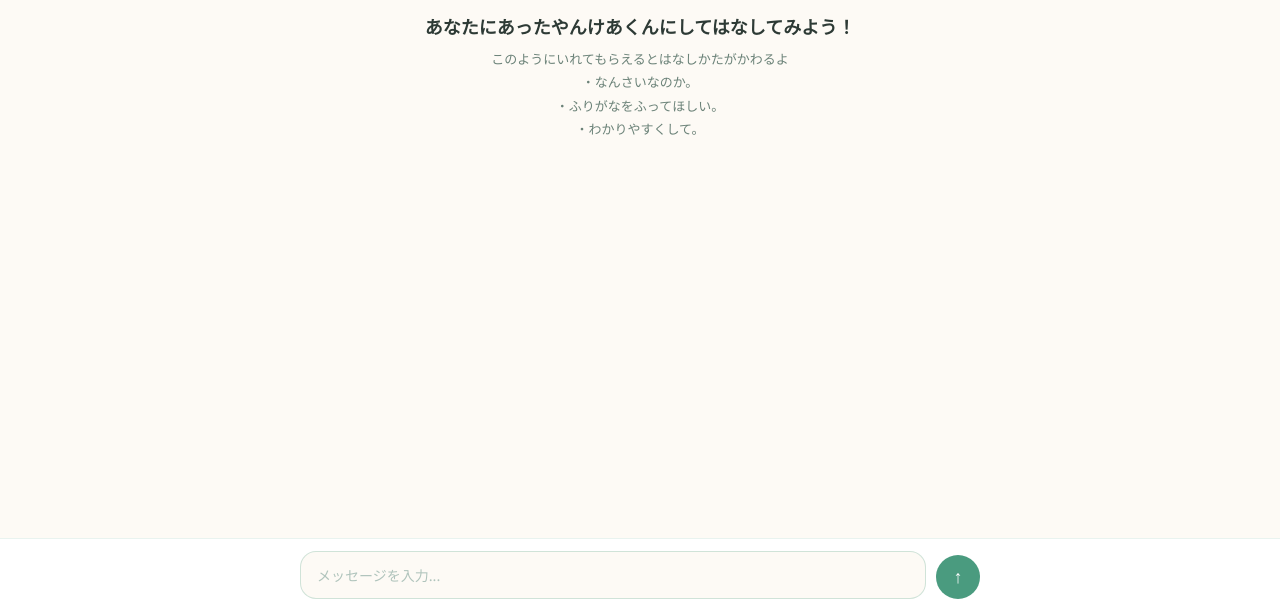
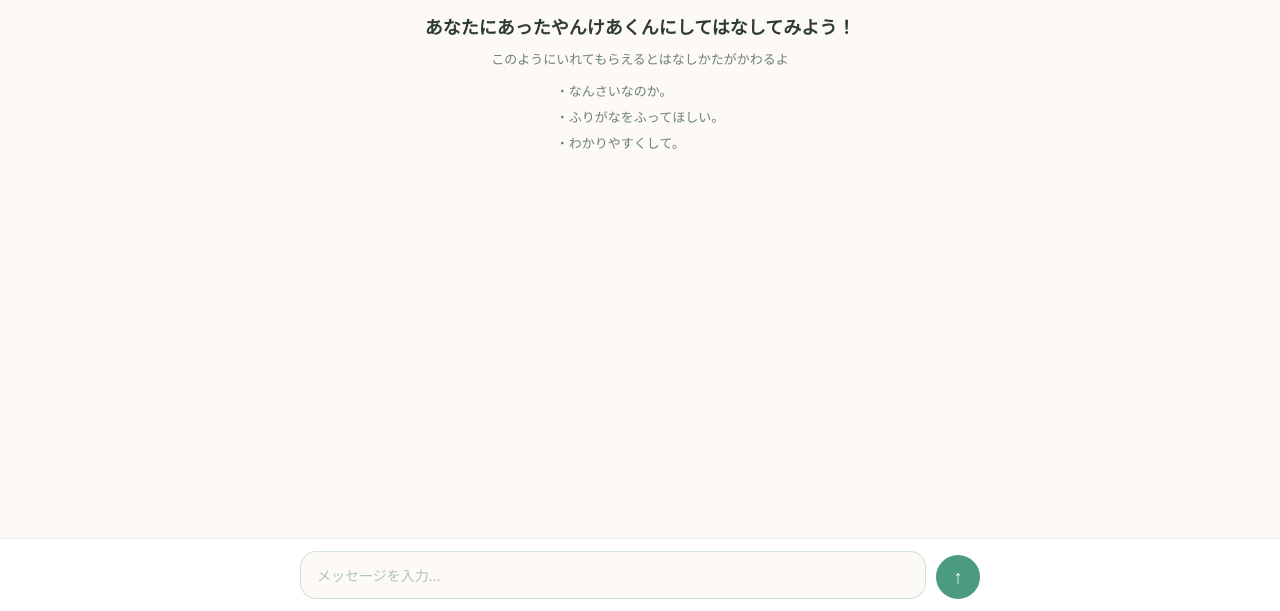
Before and after one commit to asamium/yangu, a plain HTML site: page chat.html in a window 1280 px wide. Shown: the part 189-800 px from the top of the page. Drawn offline with nearby package versions, Linux system fonts and the light colour scheme.

Commit message:
Add files via upload

```diff
--- a/chat.html
+++ b/chat.html
@@ -93,6 +93,8 @@
       margin-bottom: 8px;
     }
     .welcome p { font-size: 13px; line-height: 1.8; }
+    .welcome .list-wrap { display: flex; justify-content: center; margin-top: 8px; }
+    .welcome .list-wrap ul { list-style: none; text-align: left; font-size: 13px; line-height: 2; color: var(--text-soft); }
 
     .message {
       display: flex;
@@ -315,7 +317,12 @@
     <div class="welcome" id="welcome">
       <div class="icon">🌿</div>
       <h2>あなたにあったやんけあくんにしてはなしてみよう！</h2>
-      <p>このようにいれてもらえるとはなしかたがかわるよ<br>・なんさいなのか。<br>・ふりがなをふってほしい。<br>・わかりやすくして。</p>
+      <p>このようにいれてもらえるとはなしかたがかわるよ</p>
+      <div class="list-wrap"><ul>
+        <li>・なんさいなのか。</li>
+        <li>・ふりがなをふってほしい。</li>
+        <li>・わかりやすくして。</li>
+      </ul></div>
     </div>
   </div>
 
```
